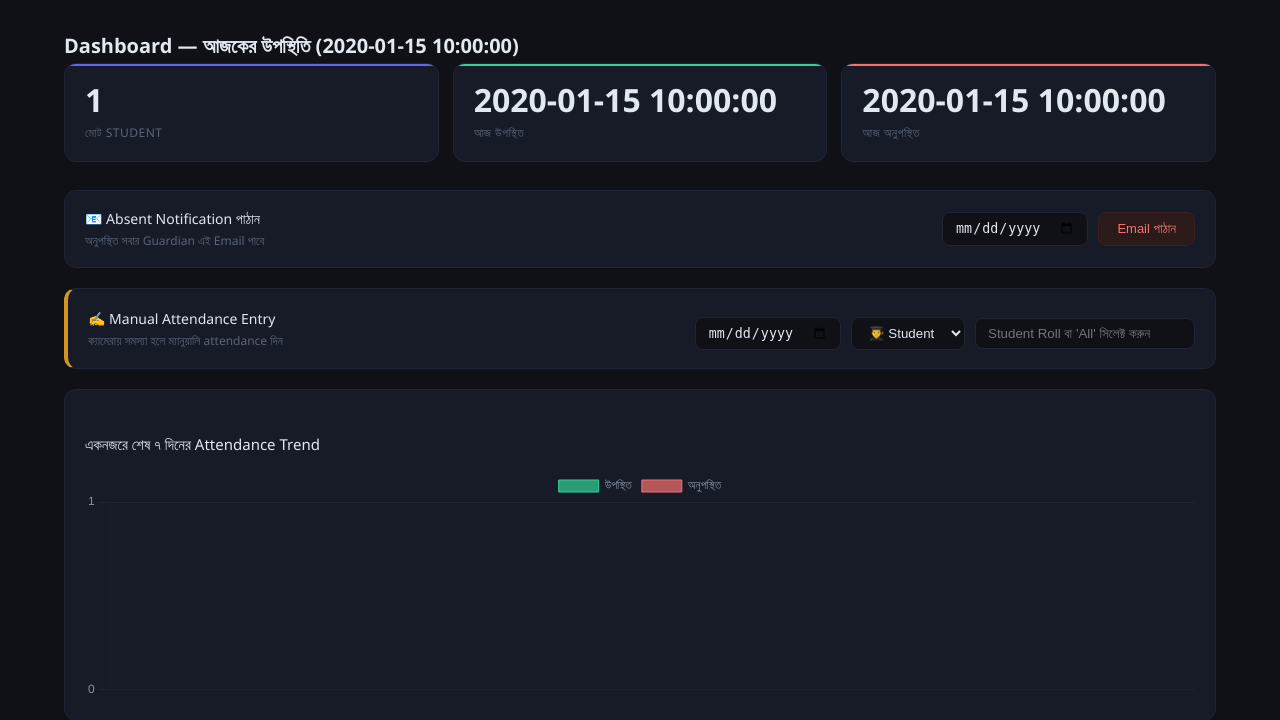
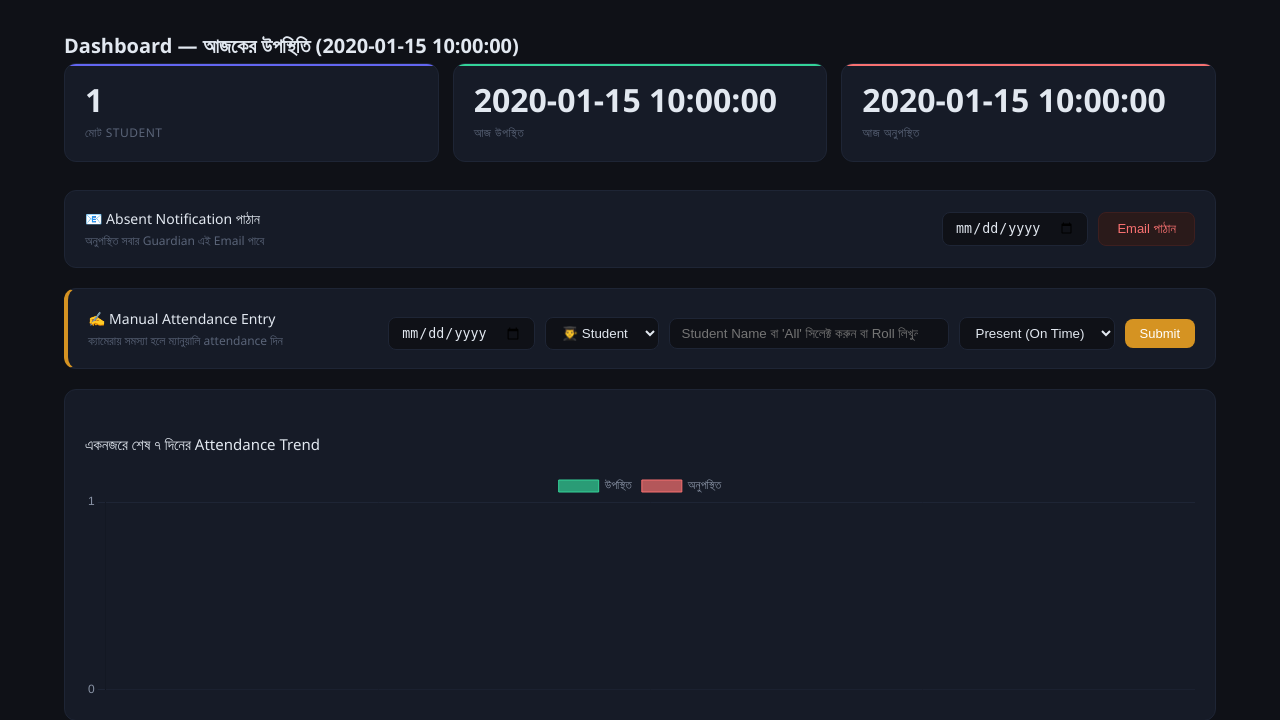
Before and after one commit to musfiqurshahriar/face-recognition-attendance-system, a Flask app: template frontend/templates/admin/dashboard.html in a window 1280 px wide. Shown: the top 720 px of the page. Run offline with Flask 3, Linux system fonts and the light colour scheme; the template is opened without the code that fills it: most values are stand-ins (such as "Sample title", 1, 10 or a date in 2020).

Commit message:
Changed input placeholder text

```diff
--- a/frontend/templates/admin/dashboard.html
+++ b/frontend/templates/admin/dashboard.html
@@ -51,19 +51,19 @@
         </select>
 
         <input type="text" name="identifier" id="target_input" list="student_list"
-            placeholder="Student Roll বা Teacher Name" required
-            style="background:var(--bg-primary); border:1px solid var(--border); border-radius:8px; padding:7px 12px; color:var(--text-primary); flex-grow: 1; min-width: 220px;">
+            placeholder="Student Roll বা 'All' সিলেক্ট করুন" required
+            style="background:var(--bg-primary); border:1px solid var(--border); border-radius:8px; padding:7px 12px; color:var(--text-primary); width: 280px;">
 
         <datalist id="student_list">
             <option value="All">All Students (একসাথে সব স্টুডেন্ট)</option>
             {% for student in all_registered_students %}
-            <option value="{{ student.name }}" style="color: red;">Roll: {{ student.roll }}</option>
+            <option value="{{ student.name }}">[Roll: {{ student.roll }}]</option>
             {% endfor %}
         </datalist>
 
         <datalist id="teacher_list">
             {% for teacher in all_registered_teachers %}
-            <option value="{{ teacher.name }}" style="color: orange;>{{ teacher.designation }}</option>
+            <option value="{{ teacher.name }}">({{ teacher.designation }})</option>
             {% endfor %}
         </datalist>
 
@@ -73,7 +73,8 @@
             <option value="Late">Present (Late)</option>
         </select>
 
-        <button type="submit" class="btn-primary" style="background-color: #d59322; border-color: #d59322;">
+        <button type="submit" class="btn-primary"
+            style="background-color: #d59322; border-color: #d59322; padding: 7px 15px; border-radius: 8px; color: white; cursor: pointer;">
             Submit
         </button>
     </form>
@@ -262,7 +263,7 @@
 
         if (role === 'student') {
             inputField.setAttribute('list', 'student_list');
-            inputField.placeholder = "Student Roll বা 'All' সিলেক্ট করুন";
+            inputField.placeholder = "Student Name বা 'All' সিলেক্ট করুন বা Roll লিখুন";
         } else {
             inputField.setAttribute('list', 'teacher_list');
             inputField.placeholder = "Teacher Name সিলেক্ট করুন";
```
